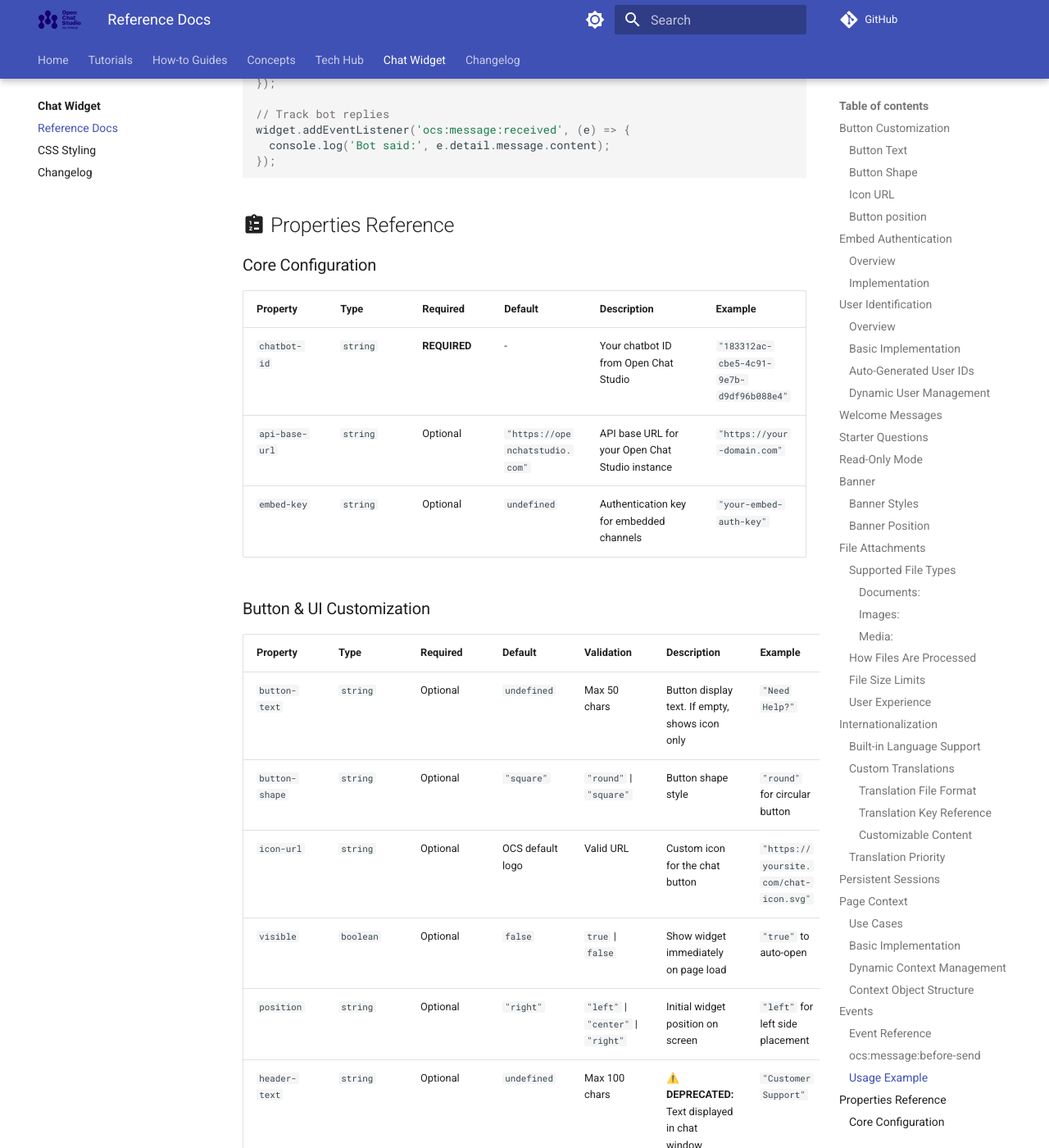
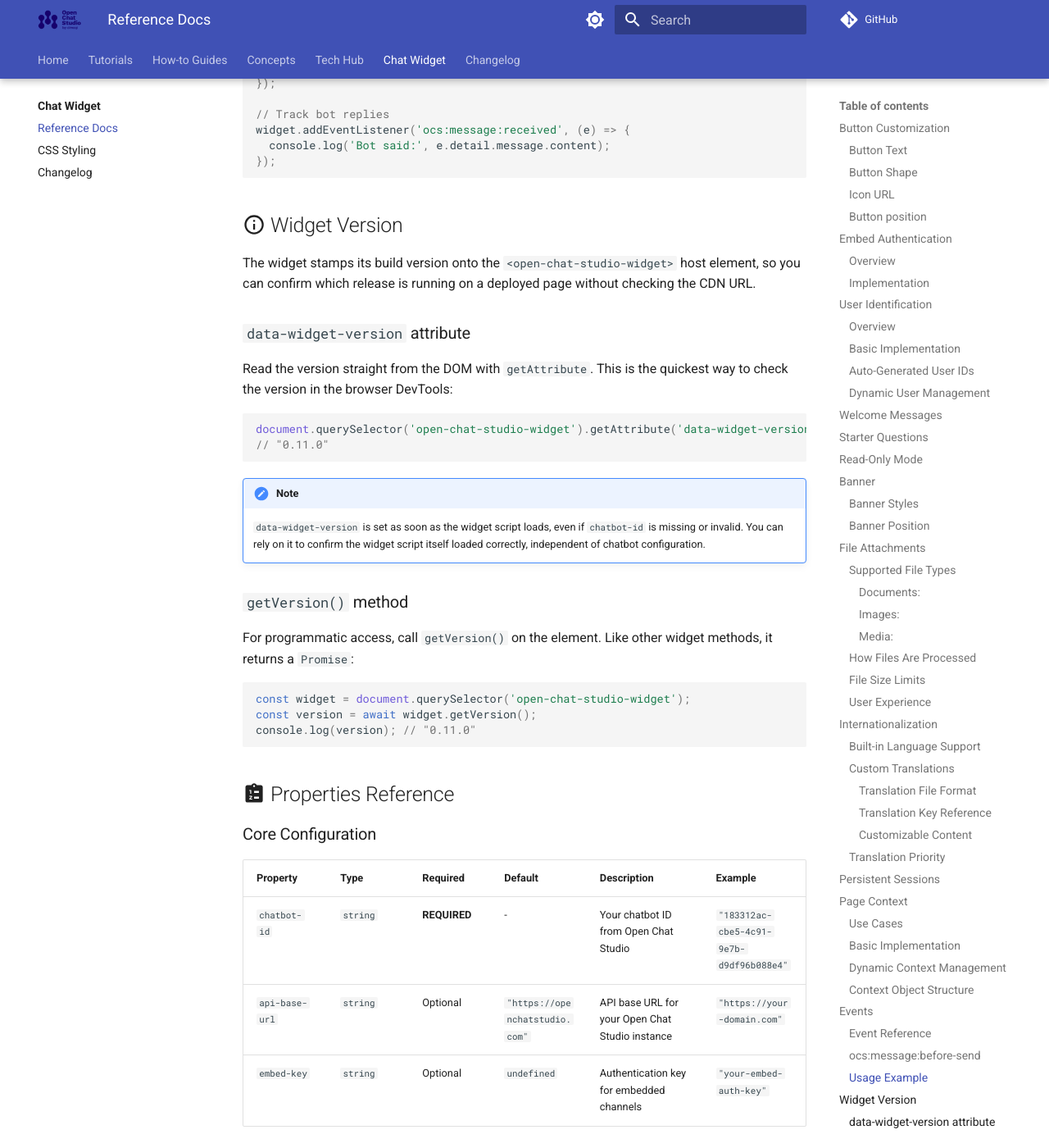
Before and after one commit to dimagi/open-chat-studio-docs, an MkDocs documentation site: the page built from docs/chat_widget/reference.md, in a window 1280 px wide and 1400 px high, scrolled down 14630 px. Shown: the whole window at 82% size. Built offline with MkDocs 1.6.1 and Material for MkDocs 9.7.7, drawn with Linux system fonts in a browser that asks for light colours; a script that is not in the unit is left out; comment, search, counter and statistics services are not loaded.

Commit message:
update changelog and docs from OCS PR #3900
Co-Authored-By: Claude Opus 4.8 (1M context) <noreply@anthropic.com>

````diff
--- a/docs/chat_widget/reference.md
+++ b/docs/chat_widget/reference.md
@@ -549,6 +549,32 @@ widget.addEventListener('ocs:message:received', (e) => {
 });
 ```
 
+## :material-information-outline: Widget Version
+
+The widget stamps its build version onto the `<open-chat-studio-widget>` host element, so you can confirm which release is running on a deployed page without checking the CDN URL.
+
+### `data-widget-version` attribute
+
+Read the version straight from the DOM with `getAttribute`. This is the quickest way to check the version in the browser DevTools:
+
+```javascript
+document.querySelector('open-chat-studio-widget').getAttribute('data-widget-version');
+// "0.11.0"
+```
+
+!!! note
+    `data-widget-version` is set as soon as the widget script loads, even if `chatbot-id` is missing or invalid. You can rely on it to confirm the widget script itself loaded correctly, independent of chatbot configuration.
+
+### `getVersion()` method
+
+For programmatic access, call `getVersion()` on the element. Like other widget methods, it returns a `Promise`:
+
+```javascript
+const widget = document.querySelector('open-chat-studio-widget');
+const version = await widget.getVersion();
+console.log(version); // "0.11.0"
+```
+
 ## :material-clipboard-list: Properties Reference
 
 ### Core Configuration
````
Also changed, not shown: docs/chat_widget/changelog.md (+1 -0 lines).
